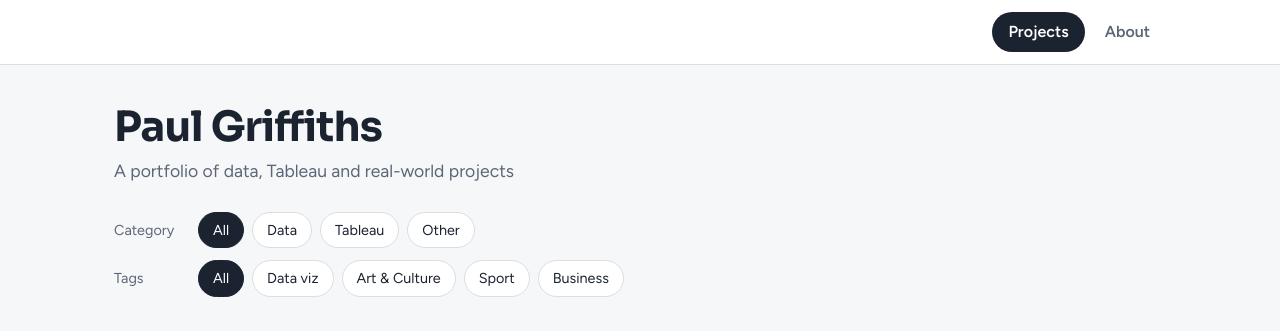
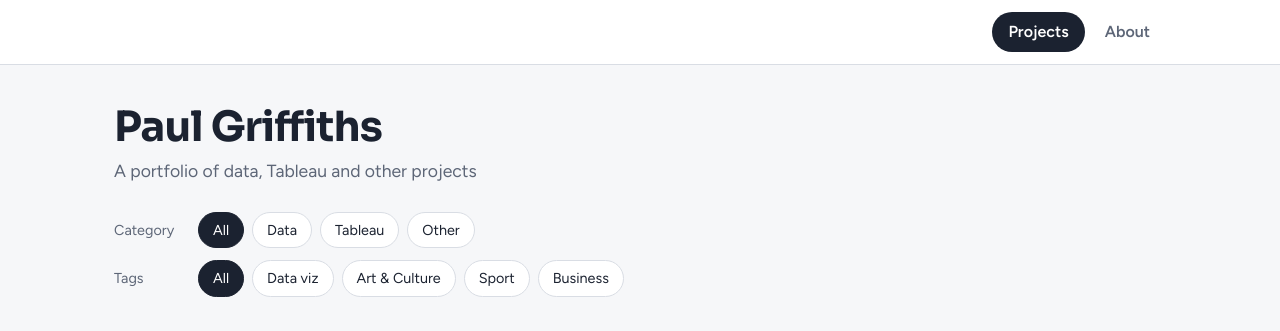
Before and after one commit to chalkboard-paul/chalkboard-paul.github.io, a Jekyll site: the page built from index.html, in a window 1280 px wide. Shown: the top 331 px of the page. Built offline with Jekyll 4.4.1, drawn with Linux system fonts in a browser that asks for light colours.

Commit message:
Update tagline in index.html

```diff
--- a/index.html
+++ b/index.html
@@ -4,7 +4,7 @@ title: Projects
 permalink: /
 ---
 <h1 class="page-title">{{ site.title }}</h1>
-<p class="tagline">A portfolio of data, Tableau and real-world projects</p>
+<p class="tagline">A portfolio of data, Tableau and other projects</p>
 
 <section class="filters" aria-label="Filters">
   <div class="filter-row" role="group" aria-label="Filter by category">
```
